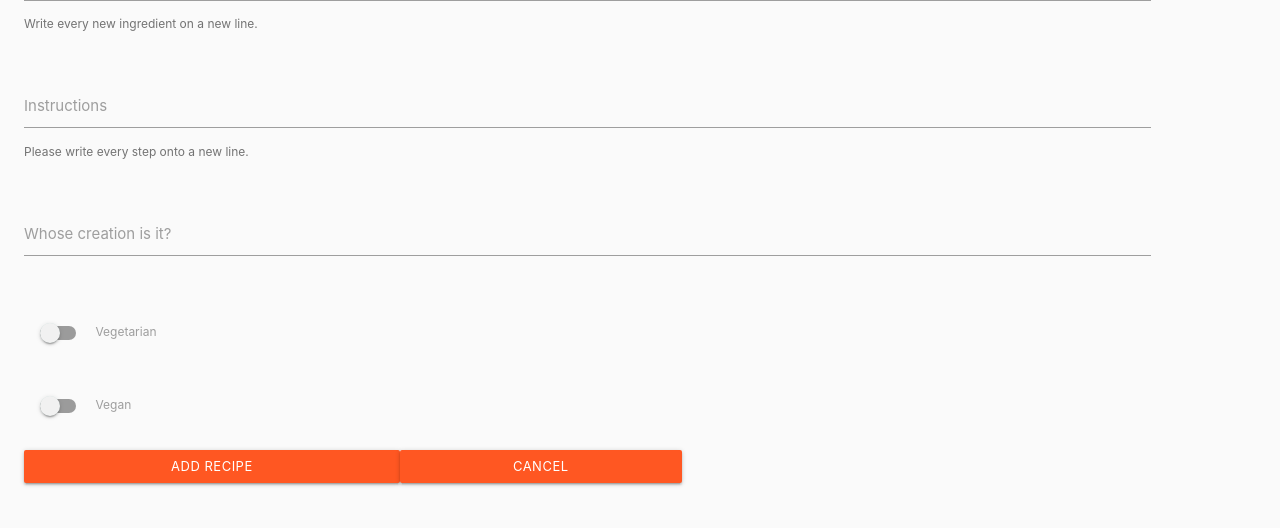
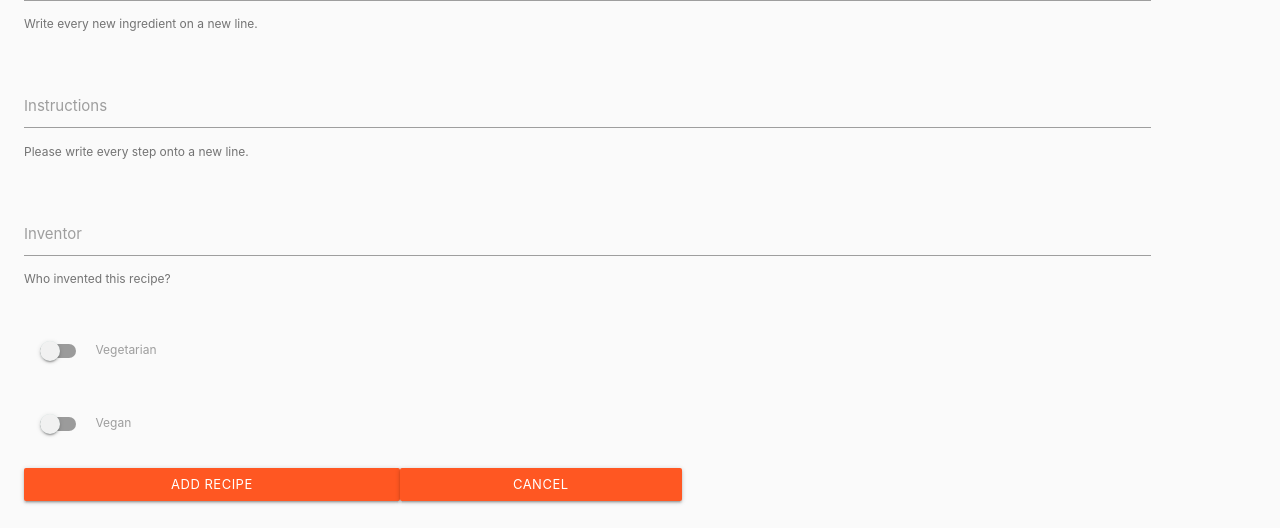
Before and after one commit to lisa1Q84/somelikeithot-recipes, a Flask app: page /add_recipe in a window 1280 px wide. Shown: the part 920-1448 px from the top of the page. Run offline with Flask 2, Linux system fonts and the light colour scheme; a database or web service that is not in the repository returns one stand-in record (values such as "Sample title"); some libraries are stand-ins or nearby versions.

Commit message:
fix error with inventor input field clickability

```diff
--- a/templates/add_recipe.html
+++ b/templates/add_recipe.html
@@ -19,8 +19,8 @@
                 <div class="input-field col s11">
                     <select id="spiciness" name="spiciness" class="validate" required>
                         <option value="" disabled selected>How spicy is it?</option>
-                        {% for level in spicelevel %}
-                        <option value="{{ level.spiciness}}">{{ level.spiciness}}</option>
+                        {% for intensity in spicelevel %}
+                        <option value="{{ intensity.spiciness}}">{{ intensity.spiciness}}</option>
                         {% endfor %}
                     </select>
                     <label for="spiciness">Spiciness</label>
@@ -88,8 +88,10 @@
             <!-- Inventor  -->
             <div class="row">
                 <div class="input-field col s11">
-                    <textarea id="recipe_inventor" name="recipe_inventor" class="materialize-textarea"></textarea>
-                    <label for="tips">Whose creation is it?</label>
+                    <textarea id="recipe_inventor" name="recipe_inventor"
+                        class="materialize-textarea validate"></textarea>
+                    <label for="recipe_inventor">Inventor</label>
+                    <span class="helper-text" data-error="wrong" data-success="right"> Who invented this recipe?</span>
                 </div>
             </div>
             <!-- Vegetarian  -->
```
